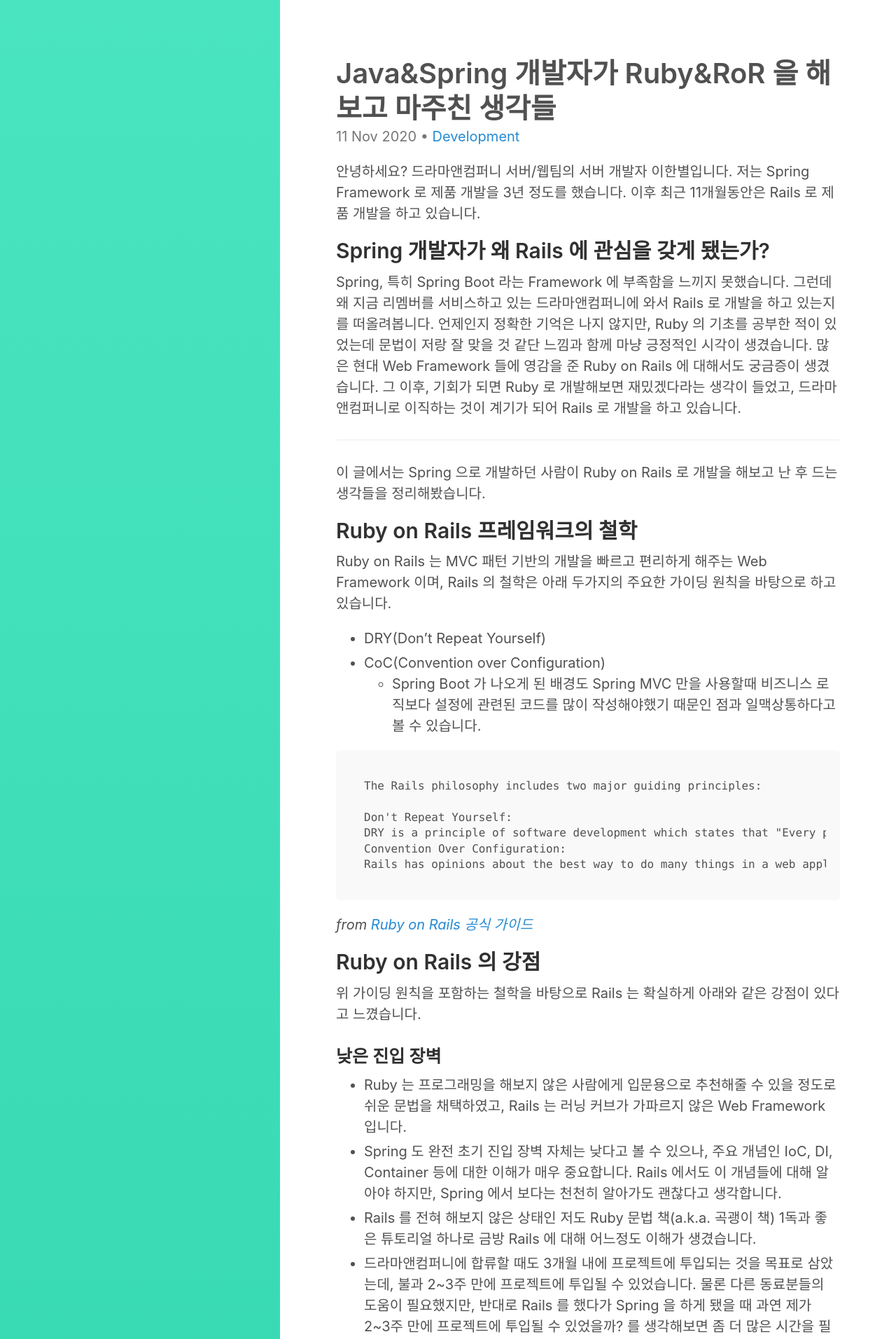
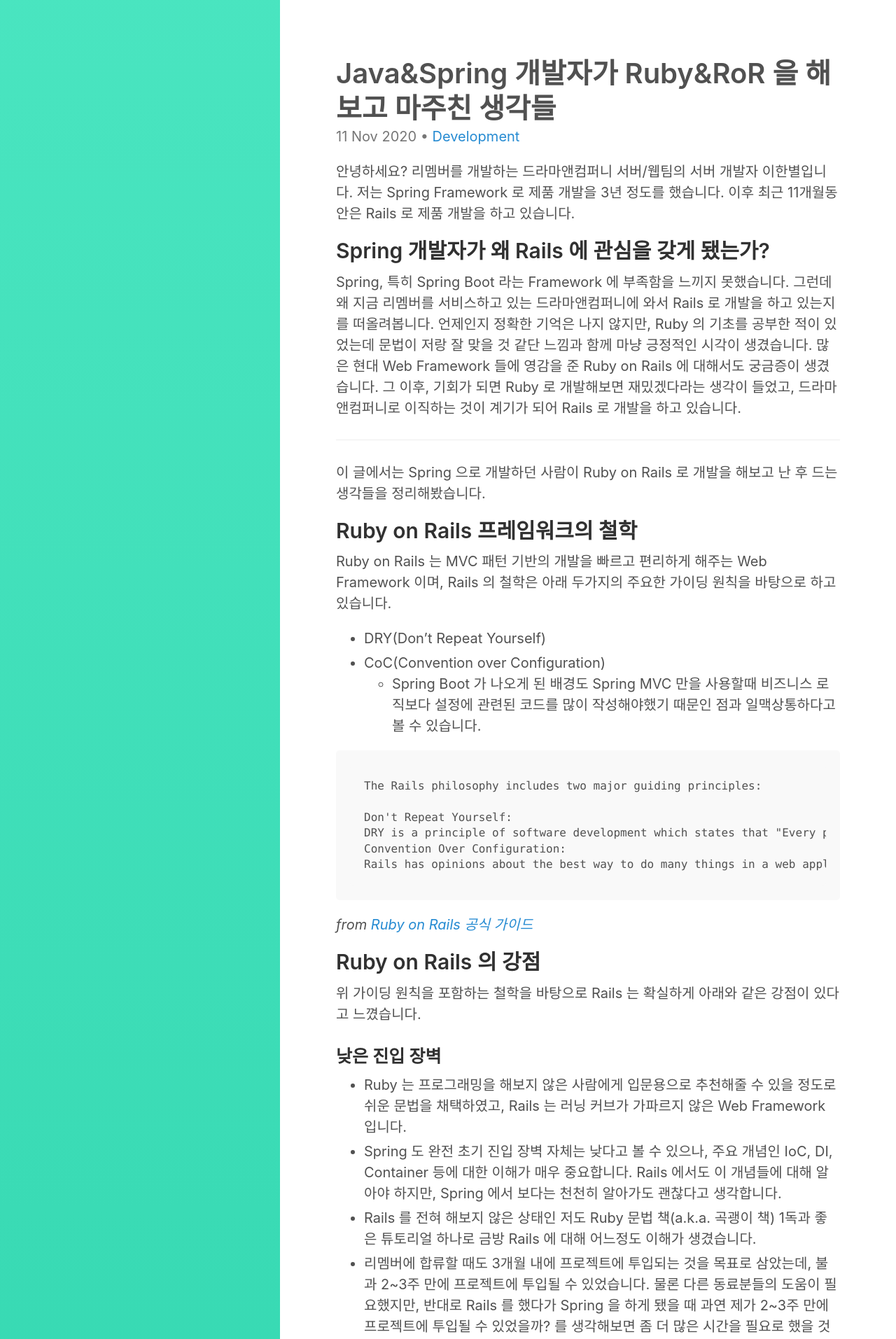
Before and after one commit to starrybleu/starrybleu.github.io, a Jekyll site: the page built from _posts/2020-11-11-spring-vs-rails.md, in a window 1280 px wide. Shown: the top 1913 px of the page at 70% size. Built offline with Jekyll 4.4.1, drawn with Linux system fonts in a browser that asks for light colours; comment, search, counter and statistics services are not loaded; some of the changed text lies outside the part shown.

Commit message:
리멤버를 개발하는 드라마앤컴퍼니

````diff
--- a/_posts/2020-11-11-spring-vs-rails.md
+++ b/_posts/2020-11-11-spring-vs-rails.md
@@ -5,7 +5,7 @@
 comments: true
 ---
 
-안녕하세요? 드라마앤컴퍼니 서버/웹팀의 서버 개발자 이한별입니다.
+안녕하세요? 리멤버를 개발하는 드라마앤컴퍼니 서버/웹팀의 서버 개발자 이한별입니다.
 저는 Spring Framework 로 제품 개발을 3년 정도를 했습니다. 이후 최근 11개월동안은 Rails 로 제품 개발을 하고 있습니다.
 
 ## Spring 개발자가 왜 Rails 에 관심을 갖게 됐는가?
@@ -44,7 +44,7 @@
 - Ruby 는 프로그래밍을 해보지 않은 사람에게 입문용으로 추천해줄 수 있을 정도로 쉬운 문법을 채택하였고, Rails 는 러닝 커브가 가파르지 않은 Web Framework 입니다.
 - Spring 도 완전 초기 진입 장벽 자체는 낮다고 볼 수 있으나, 주요 개념인 IoC, DI, Container 등에 대한 이해가 매우 중요합니다. Rails 에서도 이 개념들에 대해 알아야 하지만, Spring 에서 보다는 천천히 알아가도 괜찮다고 생각합니다.
 - Rails 를 전혀 해보지 않은 상태인 저도 Ruby 문법 책(a.k.a. 곡괭이 책) 1독과 좋은 튜토리얼 하나로 금방 Rails 에 대해 어느정도 이해가 생겼습니다.
-- 드라마앤컴퍼니에 합류할 때도 3개월 내에 프로젝트에 투입되는 것을 목표로 삼았는데, 불과 2~3주 만에 프로젝트에 투입될 수 있었습니다. 물론 다른 동료분들의 도움이 필요했지만, 반대로 Rails 를 했다가 Spring 을 하게 됐을 때 과연 제가 2~3주 만에 프로젝트에 투입될 수 있었을까? 를 생각해보면 좀 더 많은 시간을 필요로 했을 것 같습니다.
+- 리멤버에 합류할 때도 3개월 내에 프로젝트에 투입되는 것을 목표로 삼았는데, 불과 2~3주 만에 프로젝트에 투입될 수 있었습니다. 물론 다른 동료분들의 도움이 필요했지만, 반대로 Rails 를 했다가 Spring 을 하게 됐을 때 과연 제가 2~3주 만에 프로젝트에 투입될 수 있었을까? 를 생각해보면 좀 더 많은 시간을 필요로 했을 것 같습니다.
 - Rails 는 웹 애플리케이션을 쉽게 만들어주는 Framework 이긴 하지만, Ruby 언어의 확장판 정도로 이해하는 관점도 있습니다. 그 말은, Ruby 언어에 대한 기초 지식이 있으면 별도의 프로그래밍 언어 자체에 대한 공부를 타언어에 비해 많이 요구하지 않습니다. Rails 를 공부하는 것이 곧 Ruby 를 공부하는 것이죠.
 - Spring 을 개발할 때는 Java 나 Kotlin 언어의 특징이 Ruby 에 비해서는 알아야 할 것들이 많다는 점과 비교된다고 할 수 있습니다.
 
@@ -223,7 +223,7 @@
 
 ### openapi 문서 작성의 편의성
 - Rails 에서도 API 문서를 작성하기 위해 직접 openapi.json(yml) 을 코드에서 관리할 수도 있고, 이를 편리하게 작성할 수 있도록 한 여러 시도들이 있습니다. 하지만 개발자가 신경을 써야하는 부분이 많다고 느꼈습니다.
-- 저희 드라마앤컴퍼니에서도 openapi.yaml 파일로 API 문서를 관리하고 있습니다.
+- 저희 리멤버에서도 openapi.yaml 파일로 API 문서를 관리하고 있습니다.
 - Spring 진영에서는 springfox 라는 오픈소스 커뮤니티에서 제공하는 swagger-ui 라이브러리를 이용하면 Java 어노테이션을 이용하여 보다 더 쉽게 작성을 할 수가 있습니다. Static Type 을 자동으로 읽어서 처리되기 때문에 개발자가 직접 properties 를 나열할 필요가 없습니다. 파라미터에 대한 세부 설명 또한 어노테이션으로 표현이 가능합니다.
 
   ```java
````
